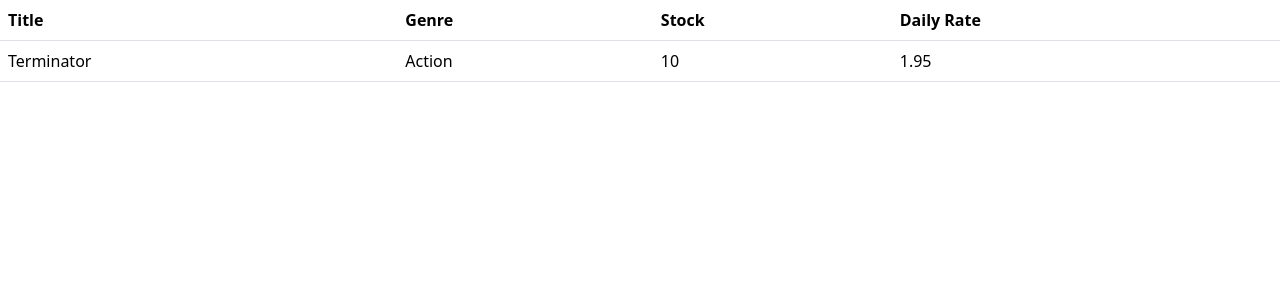
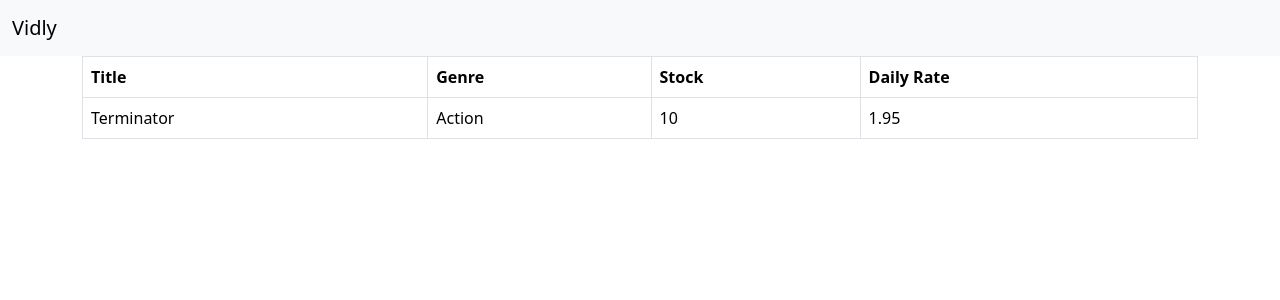
Before and after one commit to Tahashayan/django_movies, a Django app: page /movies/ in a window 1280 px wide. Shown: the top 300 px of the page. Run offline with Django 3.2, Linux system fonts and the light colour scheme; data comes from the database, SQL or seed files in the repository.

Commit message:
Update base and index html pages

```diff
--- a/movies/templates/movies/base.html
+++ b/movies/templates/movies/base.html
@@ -7,8 +7,14 @@
     <link href="https://cdn.jsdelivr.net/npm/bootstrap@5.3.8/dist/css/bootstrap.min.css" rel="stylesheet" integrity="sha384-sRIl4kxILFvY47J16cr9ZwB07vP4J8+LH7qKQnuqkuIAvNWLzeN8tE5YBujZqJLB" crossorigin="anonymous">
   </head>
   <body>
-    {% block content %}{% endblock %}
-
+    <nav class="navbar bg-body-tertiary">
+    <div class="container-fluid">
+        <a class="navbar-brand" href="#">Vidly</a>
+    </div>
+    </nav>
+    <main class="container">
+        {% block content %}{% endblock %}
+    </main>
     <script src="https://cdn.jsdelivr.net/npm/@popperjs/core@2.11.8/dist/umd/popper.min.js" integrity="sha384-I7E8VVD/ismYTF4hNIPjVp/Zjvgyol6VFvRkX/vR+Vc4jQkC+hVqc2pM8ODewa9r" crossorigin="anonymous"></script>
     <script src="https://cdn.jsdelivr.net/npm/bootstrap@5.3.8/dist/js/bootstrap.min.js" integrity="sha384-G/EV+4j2dNv+tEPo3++6LCgdCROaejBqfUeNjuKAiuXbjrxilcCdDz6ZAVfHWe1Y" crossorigin="anonymous"></script>
     <script src="https://cdn.jsdelivr.net/npm/bootstrap@5.3.8/dist/js/bootstrap.bundle.min.js" integrity="sha384-FKyoEForCGlyvwx9Hj09JcYn3nv7wiPVlz7YYwJrWVcXK/BmnVDxM+D2scQbITxI" crossorigin="anonymous"></script>
--- a/movies/templates/movies/index.html
+++ b/movies/templates/movies/index.html
@@ -2,7 +2,7 @@
 
 
 {% block content %}
-    <table class="table">
+    <table class="table table-bordered table-hover">
         <thead>
             <tr>
                 <th>Title</th>
```
